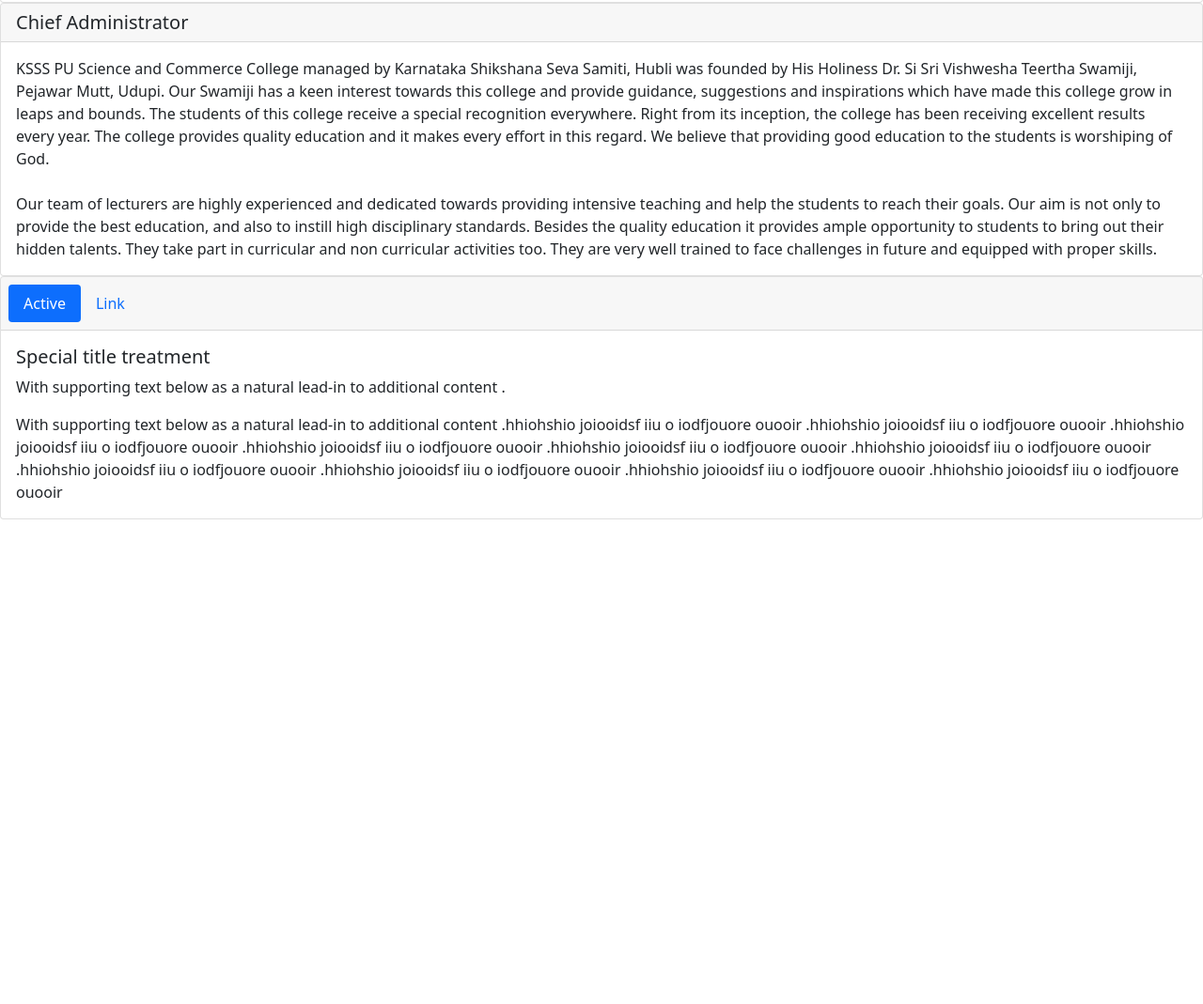
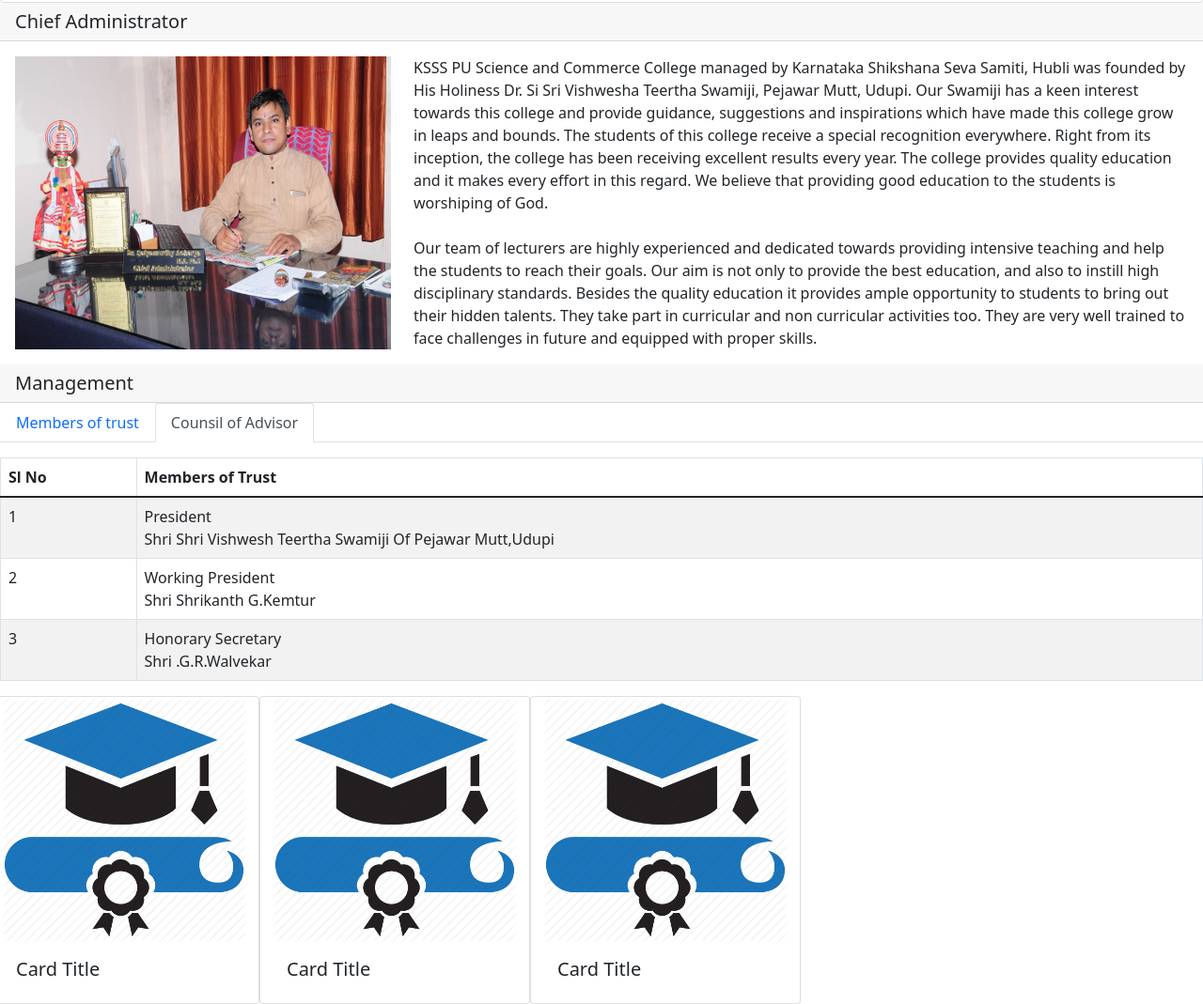
Before and after one commit to Irayya-Hiremath/ksss_site, a Gatsby site: page /Aboutpage in a window 1280 px wide. Shown: the part 690-1759 px from the top of the page at 94% size. Before the commit the page ends 1243 px from the top, so only its background shows below. Built offline with nearby package versions, Linux system fonts and the light colour scheme; Gatsby itself is replaced by a stand-in of ours.

Commit message:
new pages updated

```diff
--- /dev/null
+++ b/src/components/Courses.js
@@ -0,0 +1,38 @@
+import React from 'react'
+import "bootstrap/dist/css/bootstrap.min.css";
+import {Card} from "react-bootstrap";
+import image from '../images/degree.png'
+
+
+function Courses() {
+    return (
+        <div className='row'>
+
+            <Card style={{ width: '18rem' }}>
+                    <Card.Img variant="top"  src={image} />
+                    <Card.Body>
+                        <Card.Title>Card Title</Card.Title>
+
+                    </Card.Body>
+            </Card>
+
+            <Card style={{ width: '18rem' }}>
+                    <Card.Img variant="top"  src={image} />
+                    <Card.Body>
+                        <Card.Title>Card Title</Card.Title>
+
+                    </Card.Body>
+            </Card>
+            <Card style={{ width: '18rem' }}>
+                    <Card.Img variant="top"  src={image} />
+                    <Card.Body>
+                        <Card.Title>Card Title</Card.Title>
+
+                    </Card.Body>
+            </Card>
+
+        </div>
+    )
+}
+
+export default Courses
--- a/src/components/navbar.js
+++ b/src/components/navbar.js
@@ -2,6 +2,7 @@
 // import "bootstrap/dist/js/bootstrap.js"
 import "bootstrap/dist/css/bootstrap.min.css";
 import {Container,Fluid,Nav,NavDropdown,Navbar} from "react-bootstrap";
+
 
 // const carsoulHieght = {
 //     hieght:'10vh'
@@ -21,17 +22,14 @@
             <Nav className="me-auto">
               <Nav.Link href="Aboutpage">About us</Nav.Link>
               <NavDropdown title="Acadmics" id="collasible-nav-dropdown">
-                <NavDropdown.Item href="#action/3.1">Acadamics</NavDropdown.Item>
-                <NavDropdown.Item href="#action/3.2">
+                <NavDropdown.Item href="Courses">
                 Courses
                 </NavDropdown.Item>
                 <NavDropdown.Item href="#action/3.3">
                 Sailent Features
                 </NavDropdown.Item>
                 <NavDropdown.Divider />
-                <NavDropdown.Item href="#action/3.4">
-                  Separated link
-                </NavDropdown.Item>
+
               </NavDropdown>
               <Nav.Link href="#features">Events</Nav.Link>
               <Nav.Link href="#features">Campus</Nav.Link>
--- a/src/pages/Aboutpage.js
+++ b/src/pages/Aboutpage.js
@@ -2,8 +2,10 @@
 import Footer from '../components/Footer'
 import Header from '../components/header'
 import Layout from '../components/Layout'
-import {Card,Nav,Button} from 'react-bootstrap'
+import {Card,Tabs,Tab,Table} from 'react-bootstrap'
 import "bootstrap/dist/css/bootstrap.min.css";
+import image from '../images/DSC.jpg';
+import Courses from '../components/Courses'
 
 
 function Aboutpage() {
@@ -36,55 +38,110 @@
                     </Card.Body>
                  </Card>
 
-                 <Card>
-                    <Card.Header className='Row' as="h5">Chief Administrator</Card.Header>
-                    <Card.Body className='col'>
-                        {/* <Card.Title>Special title treatment</Card.Title> */}
-                        <Card.Text>
+
+                    <Card.Header  as="h5">Chief Administrator</Card.Header>
+                    <Card.Body className='row'>
+                        <div className="col-4 overflow-hidden "><img src={image} style={{image:'responsive',height:'100%',width:'100%'}} image-responsive alt="" /></div>
+                        <Card.Text className='col-8'>
                             KSSS PU Science and Commerce College managed by Karnataka Shikshana Seva Samiti, Hubli was founded by His Holiness Dr. Si Sri Vishwesha Teertha Swamiji, Pejawar Mutt, Udupi. Our Swamiji has a keen interest towards this college and provide guidance, suggestions and inspirations which have made this college grow in leaps and bounds. The students of this college receive a special recognition everywhere. Right from its inception, the college has been receiving excellent results every year. The college provides quality education and it makes every effort in this regard. We believe that providing good education to the students is worshiping of God.
                                                     <br />
                                                     <br />
 
                             Our team of lecturers are highly experienced and dedicated towards providing intensive teaching and help the students to reach their goals. Our aim is not only to provide the best education, and also to instill high disciplinary standards. Besides the quality education it provides ample opportunity to students to bring out their hidden talents. They take part in curricular and non curricular activities too. They are very well trained to face challenges in future and equipped with proper skills.
-                        <br />
+                        <br/>
 
                         </Card.Text>
                     </Card.Body>
-                 </Card>
 
-                 <Card>
-                        <Card.Header>
-                            <Nav variant="pills" defaultActiveKey="#first">
-                            <Nav.Item>
-                                <Nav.Link href="#first">Active</Nav.Link>
-                            </Nav.Item>
-                            <Nav.Item>
-                                <Nav.Link href="#link">Link</Nav.Link>
-                            </Nav.Item>
-                            </Nav>
-                        </Card.Header>
-                        <Card.Body>
-                            <Card.Title>Special title treatment</Card.Title>
-                            <Card.Text>
-                            With supporting text below as a natural lead-in to additional content
-                            .
-                            </Card.Text>
-                            <Card.Text id='link'>
-                            With supporting text below as a natural lead-in to additional content
-                            .hhiohshio joiooidsf iiu o iodfjouore ouooir
-                            .hhiohshio joiooidsf iiu o iodfjouore ouooir
-                            .hhiohshio joiooidsf iiu o iodfjouore ouooir
-                            .hhiohshio joiooidsf iiu o iodfjouore ouooir
-                            .hhiohshio joiooidsf iiu o iodfjouore ouooir
-                            .hhiohshio joiooidsf iiu o iodfjouore ouooir
-                            .hhiohshio joiooidsf iiu o iodfjouore ouooir
-                            .hhiohshio joiooidsf iiu o iodfjouore ouooir
-                            .hhiohshio joiooidsf iiu o iodfjouore ouooir
-                            .hhiohshio joiooidsf iiu o iodfjouore ouooir
 
-                            </Card.Text>
-                        </Card.Body>
-                </Card>
+                    <Card.Header as="h5">Management</Card.Header>
+
+                    <Tabs defaultActiveKey="profile" className='bg-black' id="uncontrolled-tab-example" className="mb-3">
+                        <Tab eventKey="home" title="Members of trust">
+
+                        <Table striped bordered hover>
+                            <thead>
+                                <tr>
+                                <th>Sl No</th>
+                                <th>Members of Trust</th>
+                                </tr>
+                            </thead>
+                            <tbody>
+                                <tr>
+                                <td>1</td>
+                                <td>President <br />
+                                Shri Shri Vishwesh Teertha Swamiji Of Pejawar Mutt,Udupi</td>
+                                </tr>
+
+                                <tr>
+                                <td>2</td>
+                                <td> Working President <br/>
+                                Shri Shrikanth G.Kemtur</td>
+                                </tr>
+
+                                <tr>
+                                <td>3</td>
+                                <td colSpan="2">Honorary Secretary<br/>
+                                Shri .G.R.Walvekar</td>
+                                </tr>
+
+                                <tr>
+                                <td>4</td>
+                                <td>Treasurer <br />
+                                Dr.V.G.Nadagouda</td>
+                                </tr> <tr>
+
+                                <td>5</td>
+                                <td>Honorary Joint Secretary<br/>
+                                Shri.K.Sateesh</td>
+                                </tr>
+
+                                <tr>
+                                <td>6</td>
+                                <td>Honorary Joint Secretary<br/>
+                                Shri.G.S.Mysore</td>
+                                </tr>
+                            </tbody>
+                            </Table>
+                        </Tab>
+                        <Tab eventKey="profile" title="Counsil of Advisor">
+                        <Table striped bordered hover>
+                            <thead>
+                                <tr>
+                                <th>Sl No</th>
+                                <th>Members of Trust</th>
+                                </tr>
+                            </thead>
+                            <tbody>
+                                <tr>
+                                <td>1</td>
+                                <td>President <br />
+                                Shri Shri Vishwesh Teertha Swamiji Of Pejawar Mutt,Udupi</td>
+                                </tr>
+
+                                <tr>
+                                <td>2</td>
+                                <td> Working President <br/>
+                                Shri Shrikanth G.Kemtur</td>
+                                </tr>
+
+                                <tr>
+                                <td>3</td>
+                                <td colSpan="2">Honorary Secretary<br/>
+                                Shri .G.R.Walvekar</td>
+                                </tr>
+
+
+                            </tbody>
+
+                          </Table>
+
+
+                        </Tab>
+
+                  </Tabs>
+
+                  <Courses/>
             </Layout>
 
         </div>
```
Also changed, not shown: src/components/Campus.js (added, +36 -0 lines), src/images/DSC.jpg (added), src/images/degree.png (added).
